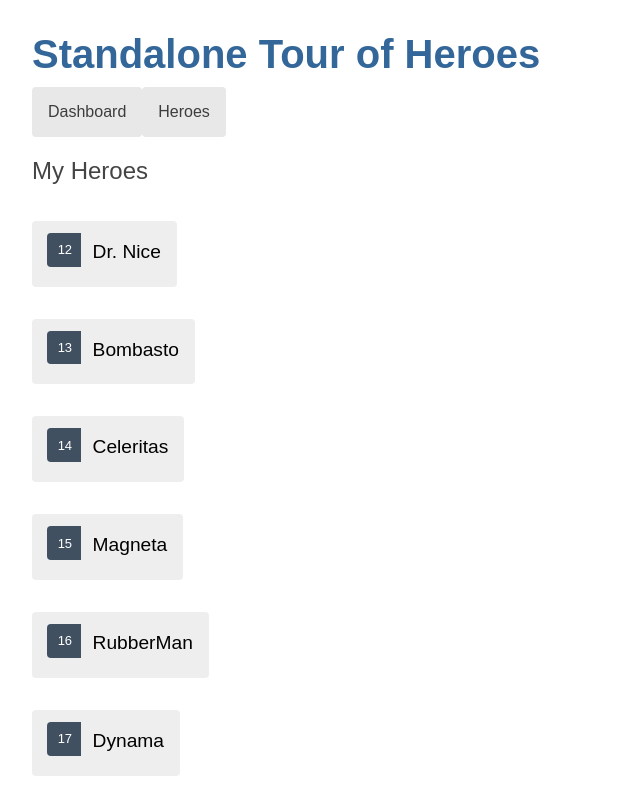
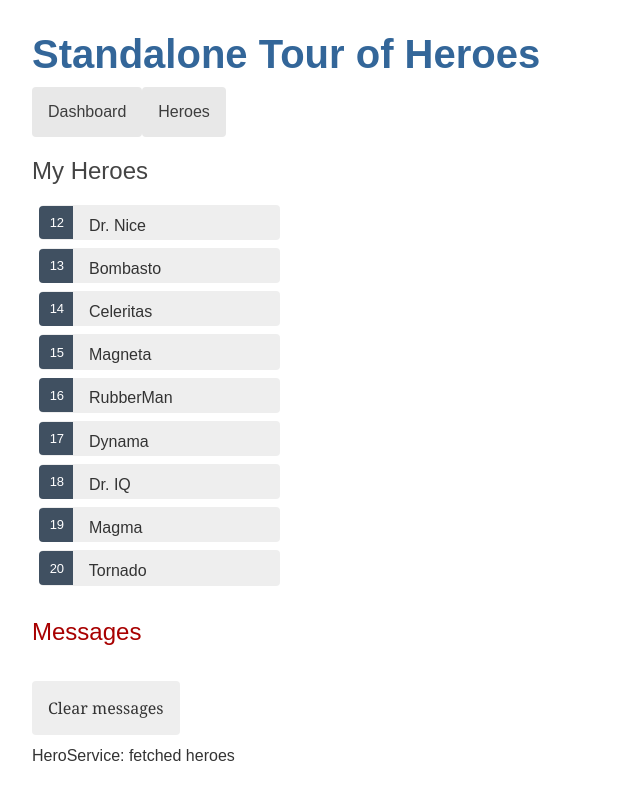
Before and after one commit to gflohr/standalone-angular-tour-of-heroes, an Angular app: page /heroes in a window 1280 px wide. Shown: the top 800 px of the page, without its empty margins (0-640 px from the left). Built offline with nearby package versions, Linux system fonts and the light colour scheme.

Commit message:
navigate to hero details

```diff
--- a/src/app/app.routes.ts
+++ b/src/app/app.routes.ts
@@ -1,9 +1,11 @@
 import { Routes } from '@angular/router';
 import { HeroesComponent } from './heroes/heroes.component';
 import { DashboardComponent } from './dashboard/dashboard.component';
+import { HeroDetailComponent } from './hero-detail/hero-detail.component';
 
 export const routes: Routes = [
 	{ path: '', redirectTo: '/dashboard', pathMatch: 'full' },
 	{ path: 'heroes', component: HeroesComponent },
 	{ path: 'dashboard', component: DashboardComponent },
+	{ path: 'detail/:id', component: HeroDetailComponent },
 ];
--- a/src/app/dashboard/dashboard.component.html
+++ b/src/app/dashboard/dashboard.component.html
@@ -1,6 +1,6 @@
 <h2>Top Heroes</h2>
 <div class="heroes-menu">
-	<a *ngFor="let hero of heroes">
+	<a *ngFor="let hero of heroes" routerLink="/detail/{{ hero.id }}">
 		{{ hero.name }}
 	</a>
 </div>
--- a/src/app/dashboard/dashboard.component.ts
+++ b/src/app/dashboard/dashboard.component.ts
@@ -2,11 +2,12 @@
 import { Hero } from '../hero';
 import { HeroService } from '../hero.service';
 import { NgFor } from '@angular/common';
+import { RouterModule } from '@angular/router';
 
 @Component({
 	selector: 'app-dashboard',
 	standalone: true,
-	imports: [NgFor],
+	imports: [NgFor, RouterModule],
 	templateUrl: './dashboard.component.html',
 	styleUrls: ['./dashboard.component.css'],
 })
--- a/src/app/hero-detail/hero-detail.component.html
+++ b/src/app/hero-detail/hero-detail.component.html
@@ -3,6 +3,6 @@
 	<div><span>id: </span>{{ hero.id }}</div>
 	<div>
 		<label for="hero-name">Hero name: </label>
-		<input id="hero-name" [(ngModel)]="hero.name" placeholder="name" />
+		<input id="hero-name" [(ngModel)]="hero.name" placeholder="Hero name" />
 	</div>
 </div>
--- a/src/app/hero-detail/hero-detail.component.ts
+++ b/src/app/hero-detail/hero-detail.component.ts
@@ -2,6 +2,8 @@
 import { Hero } from '../hero';
 import { CommonModule, NgIf } from '@angular/common';
 import { FormsModule } from '@angular/forms';
+import { ActivatedRoute } from '@angular/router';
+import { HeroService } from '../hero.service';
 
 @Component({
 	selector: 'app-hero-detail',
@@ -12,4 +14,19 @@
 })
 export class HeroDetailComponent {
 	@Input() hero?: Hero;
+
+	constructor(
+		private readonly route: ActivatedRoute,
+		private heroService: HeroService,
+	) {}
+
+	ngOnInit() {
+		this.getHero();
+	}
+
+	private getHero() {
+		const id = Number(this.route.snapshot.paramMap.get('id'));
+		console.log(`id: ${id}`);
+		this.heroService.getHero(id).subscribe(hero => (this.hero = hero));
+	}
 }
--- a/src/app/hero.service.ts
+++ b/src/app/hero.service.ts
@@ -15,4 +15,12 @@
 		this.messageService.add('HeroService: fetched heroes');
 		return heroes$;
 	}
+
+	getHero(id: number): Observable<Hero> {
+		// For now, assume that a hero with the specified `id` always exists.
+		// Error handling will be added in the next step of the tutorial.
+		const hero = HEROES.find(h => h.id === id)!;
+		this.messageService.add(`HeroService: fetched hero id=${id}`);
+		return of(hero);
+	}
 }
--- a/src/app/heroes/heroes.component.html
+++ b/src/app/heroes/heroes.component.html
@@ -2,15 +2,8 @@
 
 <ul class="heroes">
 	<li *ngFor="let hero of heroes">
-		<button
-			[class.selected]="hero === selectedHero"
-			type="button"
-			(click)="onSelect(hero)"
-		>
-			<span class="badge">{{ hero.id }}</span>
-			<span class="name">{{ hero.name }}</span>
-		</button>
+		<a routerLink="/detail/{{ hero.id }}">
+			<span class="badge">{{ hero.id }}</span> {{ hero.name }}
+		</a>
 	</li>
 </ul>
-
-<app-hero-detail [hero]="selectedHero"></app-hero-detail>
--- a/src/app/heroes/heroes.component.ts
+++ b/src/app/heroes/heroes.component.ts
@@ -1,20 +1,19 @@
 import { Component } from '@angular/core';
 import { CommonModule, NgFor } from '@angular/common';
 import { Hero } from '../hero';
-import { HeroDetailComponent } from '../hero-detail/hero-detail.component';
 import { HeroService } from '../hero.service';
 import { MessageService } from '../message.service';
+import { RouterModule } from '@angular/router';
 
 @Component({
 	selector: 'app-heroes',
 	standalone: true,
-	imports: [CommonModule, NgFor, HeroDetailComponent],
+	imports: [CommonModule, NgFor, RouterModule],
 	templateUrl: './heroes.component.html',
 	styleUrl: './heroes.component.css',
 })
 export class HeroesComponent {
 	heroes?: Hero[];
-	selectedHero?: Hero;
 
 	constructor(
 		private readonly heroService: HeroService,
@@ -28,9 +27,4 @@
 	private getHeroes() {
 		this.heroService.getHeroes().subscribe(heroes => (this.heroes = heroes));
 	}
-
-	onSelect(hero: Hero) {
-		this.selectedHero = hero;
-		this.messageService.add(`HeroesComponent: Selected hero id=${hero.id}`);
-	}
 }
```
